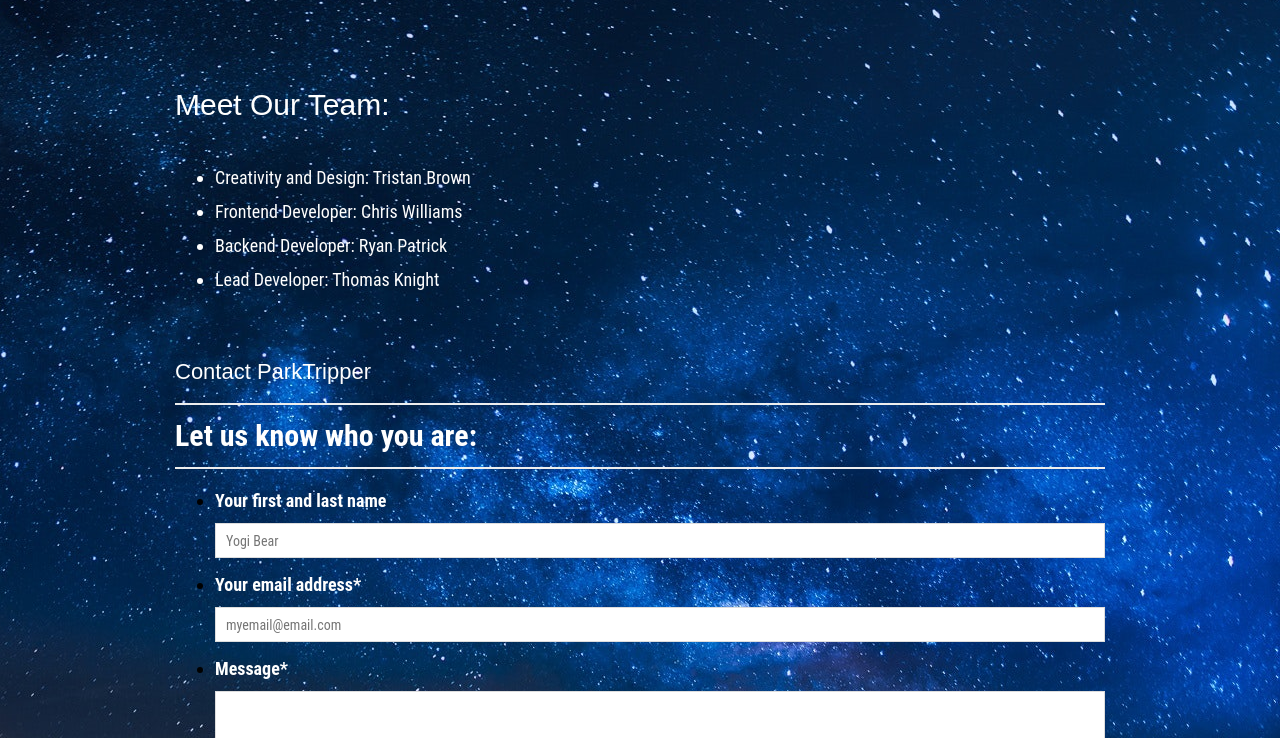
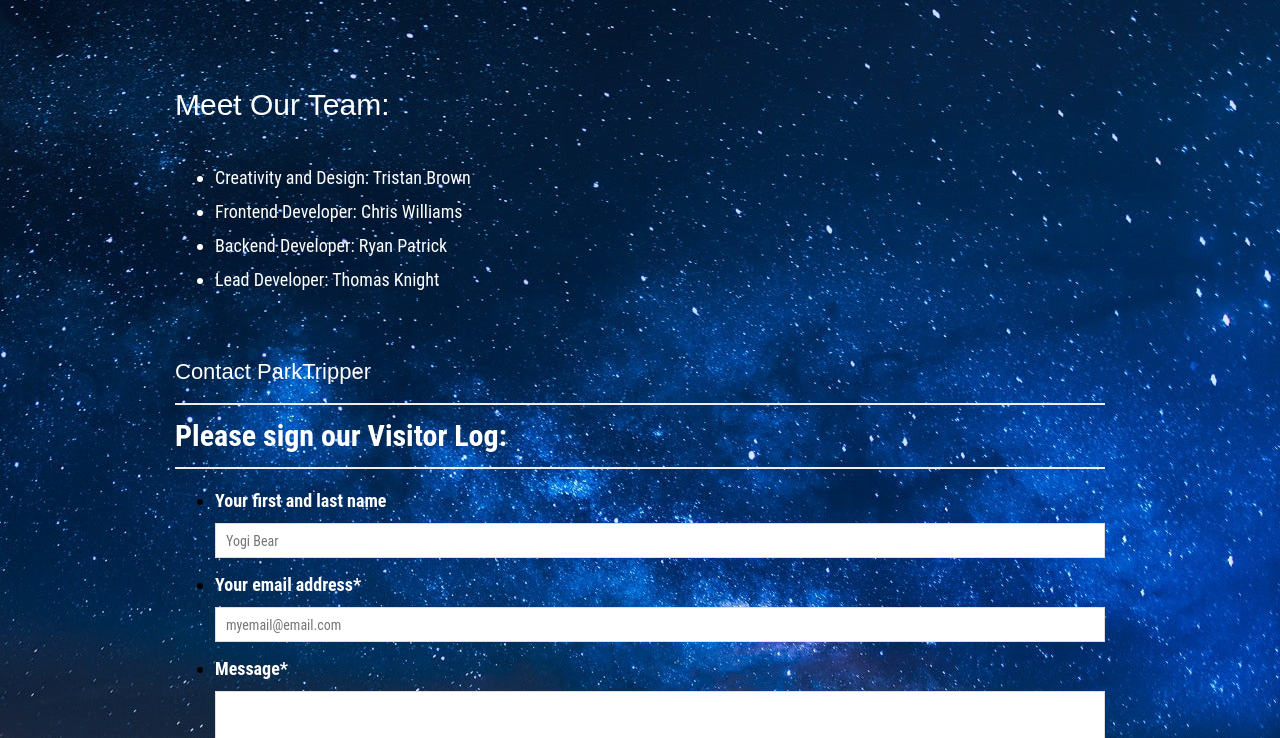
Before and after one commit to tomnite/ParkTripper, a plain HTML site: page contactUs.html in a window 1280 px wide. Shown: the part 62-800 px from the top of the page. Drawn offline with nearby package versions, Linux system fonts and the light colour scheme; no server answers.

Commit message:
changed to Visitor Log

```diff
--- a/contactUs.html
+++ b/contactUs.html
@@ -35,7 +35,7 @@
             </ul>
             <br>
             <h2>Contact ParkTripper</h2>
-            <h3 id="contact-h3">Let us know who you are:</h3>
+            <h3 id="contact-h3">Please sign our Visitor Log:</h3>
             <form id="contact-form">
                 <ul>
                     <li>
```
